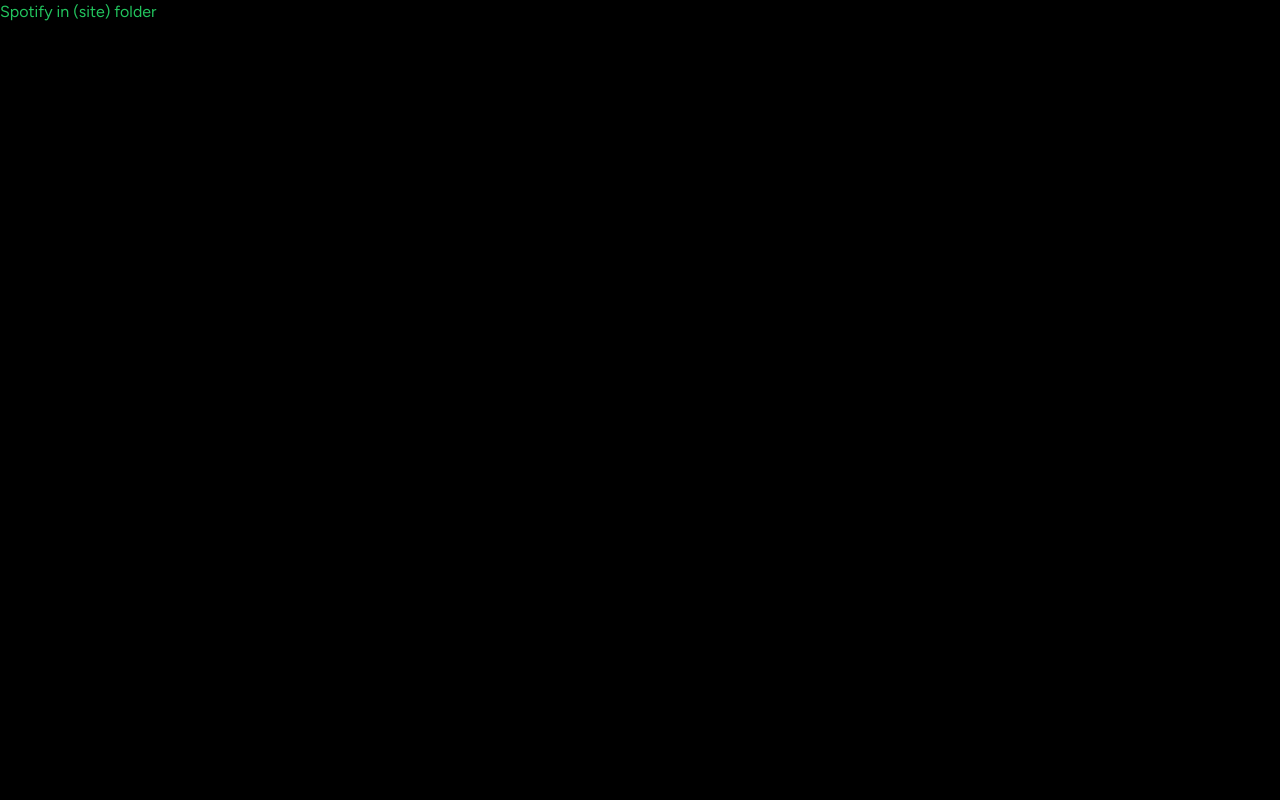
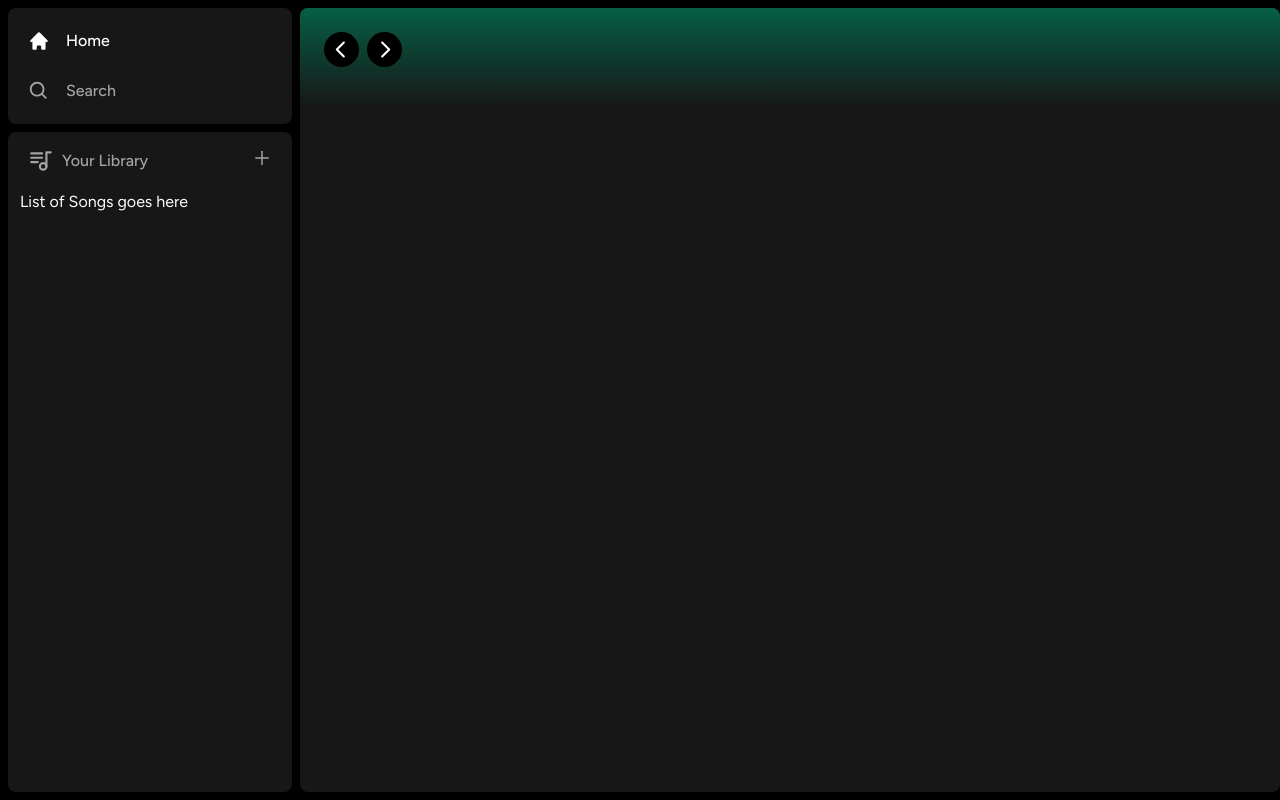
Before and after one commit to NotSohn/spotify-clone, a Next.js app: page / in a window 1280 px wide. Built offline with nearby package versions, Linux system fonts and the light colour scheme.

Commit message:
added sidebar

```diff
--- a/app/(site)/page.tsx
+++ b/app/(site)/page.tsx
@@ -1,3 +1,17 @@
+import Header from "../components/Header";
+
 export default function Home() {
-  return <div className="text-green-500">Spotify in (site) folder </div>;
+  return (
+    <div
+      className="
+  bg-neutral-900
+  rounded-lg
+  h-full
+  w-full
+  overflow-hidden
+  overflow-y-auto"
+    >
+      <Header>Header</Header>
+    </div>
+  );
 }
--- /dev/null
+++ b/app/components/Box.tsx
@@ -0,0 +1,26 @@
+import { twMerge } from "tailwind-merge";
+
+interface BoxProps {
+  children: React.ReactNode;
+  className?: string;
+}
+
+const Box: React.FC<BoxProps> = ({ children, className }) => {
+  return (
+    <div
+      className={twMerge(
+        `
+      bg-neutral-900
+      rounded-lg
+      h-fit
+      w-full
+      `,
+        className
+      )}
+    >
+      {children}
+    </div>
+  );
+};
+
+export default Box;
--- /dev/null
+++ b/app/components/Header.tsx
@@ -0,0 +1,72 @@
+"use client";
+
+import { useRouter } from "next/navigation";
+import { twMerge } from "tailwind-merge";
+import { RxCaretLeft } from "react-icons/rx";
+import { RxCaretRight } from "react-icons/rx";
+
+interface HeaderProps {
+  //accepts children as a prop and also accepts className as a prop
+  children: React.ReactNode;
+  className?: string;
+}
+
+const Header: React.FC<HeaderProps> = ({ children, className }) => {
+  const router = useRouter();
+  const handleLogout = () => {
+    //Handle logout later
+  };
+  return (
+    <div
+      className={twMerge(`
+      h-fit
+      bg-gradient-to-b
+      from-emerald-800 p-6`)}
+    >
+      <div
+        className="
+      w-full
+      mb-4
+      flex
+      items-center
+      justify-between
+      "
+      >
+        <div
+          className="
+        hidden
+        md:flex
+        gap-x-2
+        items-center"
+        >
+          <button
+            className="
+          rounded-full
+          bg-black
+          flex
+          items-center
+          justify-center
+          hover:opacity-75
+          transition"
+          >
+            <RxCaretLeft className="text-white" size={35} />
+          </button>
+          <button
+            className="
+          rounded-full
+          bg-black
+          flex
+          items-center
+          justify-center
+          hover:opacity-75
+          transition"
+          >
+            <RxCaretRight className="text-white" size={35} />
+          </button>
+        </div>
+      </div>
+    </div>
+  );
+};
+
+export default Header;
--- /dev/null
+++ b/app/components/Library.tsx
@@ -0,0 +1,57 @@
+"use client";
+
+import { TbPlaylist } from "react-icons/tb";
+import { AiOutlinePlus } from "react-icons/ai";
+
+const Library = () => {
+  const onClick = () => {
+    // Handle upload later
+  };
+
+  return (
+    <div className="flex flex-col">
+      <div
+        className="
+        flex
+        item-center
+        justify-between
+        px-5
+        pt-4"
+      >
+        <div className="inline-flex items-center gap-x-2">
+          <TbPlaylist className=" text-neutral-400" size={26} />
+          <p
+            className="
+            text-neutral-400
+            font-medium
+            text-md
+            "
+          >
+            Your Library
+          </p>
+        </div>
+        <AiOutlinePlus
+          onClick={onClick}
+          size={20}
+          className="
+          text-neutral-400
+          cursor-pointer
+         hover:text-white
+          transition"
+        />
+      </div>
+      <div
+        className="
+      flex
+      flex-col
+      gap-y-2
+      mt-4
+      px-3"
+      >
+        List of Songs goes here
+      </div>
+    </div>
+  );
+};
+
+export default Library;
--- /dev/null
+++ b/app/components/Sidebar.tsx
@@ -0,0 +1,74 @@
+"use client";
+
+import { usePathname } from "next/navigation";
+import { useMemo } from "react";
+import { HiHome } from "react-icons/hi";
+import { BiSearch } from "react-icons/bi";
+import Box from "./Box";
+import SidebarItem from "./SidebarItem";
+import Library from "./Library";
+
+interface SidebarProps {
+  children: React.ReactNode;
+}
+
+const Sidebar: React.FC<SidebarProps> = ({ children }) => {
+  const pathname = usePathname();
+
+  const routes = useMemo(
+    () => [
+      {
+        // Creating a route for the home page where we are making sure
+        // that the active property is true when the pathname is not equal to /search
+        icon: HiHome,
+        label: "Home",
+        active: pathname !== "/search",
+        href: "/",
+      },
+      {
+        icon: BiSearch,
+        label: "Search",
+        active: pathname === "/search",
+        href: "/search",
+      },
+    ],
+    [pathname]
+  );
+  return (
+    <div className="flex h-full">
+      <div
+        className="
+      hidden
+      md:flex
+      flex-col
+      gap-y-2
+      bg-black
+      h-full
+      w-[300px]
+      p-2
+      "
+      >
+        <Box>
+          <div
+            className="
+          flex
+          flex-col
+          gap-y-4
+          px-5
+          py-4"
+          >
+            {routes.map((item) => (
+              <SidebarItem key={item.label} {...item} />
+            ))}
+          </div>
+        </Box>
+        <Box className="overflow-y-auto h-full">
+          <Library />
+        </Box>
+      </div>
+      <main className="h-full flex-1 overflow-y-auto py-2">{children}</main>
+    </div>
+  );
+};
+
+export default Sidebar;
--- /dev/null
+++ b/app/components/SidebarItem.tsx
@@ -0,0 +1,44 @@
+import { IconType } from "react-icons";
+import Link from "next/link";
+import { twMerge } from "tailwind-merge";
+interface SidebarItemProps {
+  icon: IconType;
+  label: string;
+  active?: boolean;
+  href: string;
+}
+
+const SidebarItem: React.FC<SidebarItemProps> = ({
+  icon: Icon,
+  label,
+  active,
+  href,
+}) => {
+  return (
+    <Link
+      href={href}
+      className={twMerge(
+        `
+    flex
+    flex-row
+    h-auto
+    items-center
+    w-full
+    gap-x-4
+    text-md
+    font-medium
+    cursor-pointer
+    hover:text-white
+    transition
+    text-neutral-400
+    py-1`,
+        active && "text-white"
+      )}
+    >
+      <Icon size={26} />
+      <p className="truncate w-full">{label}</p>
+    </Link>
+  );
+};
+
+export default SidebarItem;
--- a/app/layout.tsx
+++ b/app/layout.tsx
@@ -1,6 +1,7 @@
 import "./globals.css";
 import type { Metadata } from "next";
 import { Figtree } from "next/font/google";
+import Sidebar from "./components/Sidebar";
 
 const font = Figtree({ subsets: ["latin"] });
 
@@ -16,7 +17,9 @@
 }) {
   return (
     <html lang="en">
-      <body className={font.className}>{children}</body>
+      <body className={font.className}>
+        <Sidebar>{children}</Sidebar>
+      </body>
     </html>
   );
 }
--- a/package.json
+++ b/package.json
@@ -19,6 +19,8 @@
     "postcss": "8.4.30",
     "react": "18.2.0",
     "react-dom": "18.2.0",
+    "react-icons": "^4.11.0",
+    "tailwind-merge": "^1.14.0",
     "tailwindcss": "3.3.3",
     "typescript": "5.2.2"
   }
```
Also changed, not shown: 1 other file (tests, documents, lock files or other folders).
